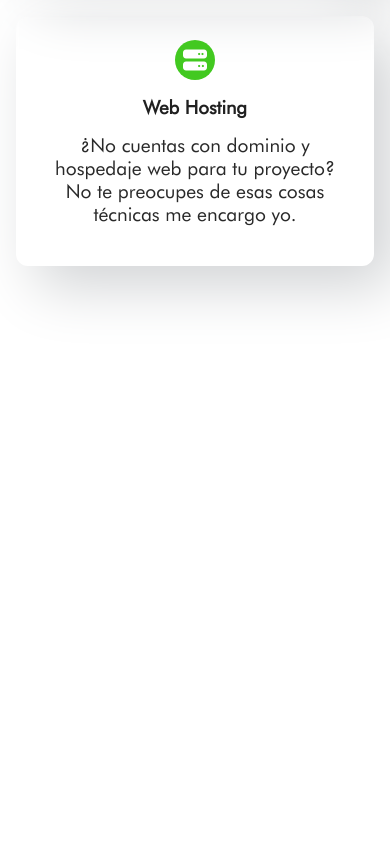
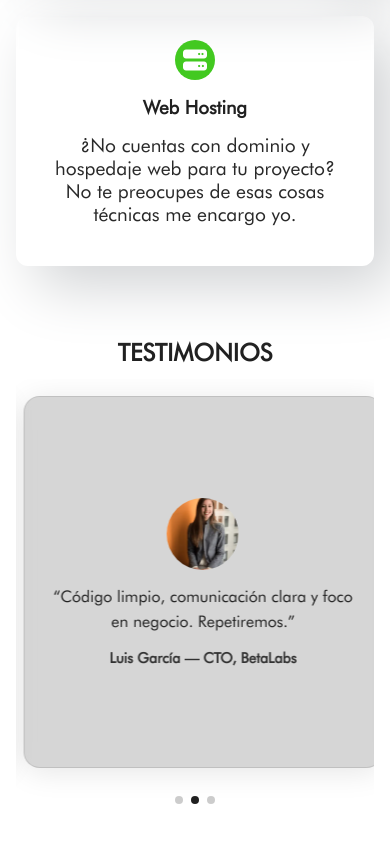
Before and after one commit to plunkydev/davidrosalesplunky, a website built with webpack: page src/template.html in a window 390 px wide. Shown: the part 3971-4815 px from the top of the page. Built offline with nearby package versions, Linux system fonts and the light colour scheme.

Commit message:
feat(testimonials): Swiper como módulo + sección y estilos responsive; init en index; cache-busting de íconos/OG

```diff
--- a/package.json
+++ b/package.json
@@ -43,5 +43,8 @@
     "webpack-cli": "^5.1.4",
     "webpack-dev-server": "^5.0.4",
     "webpack-merge": "^5.8.0"
+  },
+  "dependencies": {
+    "swiper": "^11.2.10"
   }
 }
--- /dev/null
+++ b/src/components/testimonials.js
@@ -0,0 +1,82 @@
+// src/components/testimonials.js
+import Swiper from 'swiper';
+import { Navigation, Pagination, A11y, Autoplay } from 'swiper/modules';
+
+// CSS de Swiper (queda encapsulado en este módulo)
+import 'swiper/css';
+import 'swiper/css/navigation';
+import 'swiper/css/pagination';
+
+// Importa tus imágenes para que Webpack las emita
+import t1 from '../assets/testimonial-1.webp';
+import t2 from '../assets/testimonial-2.webp';
+import t3 from '../assets/testimonial-3.webp';
+
+// Datos por defecto (puedes pasarlos desde fuera si quieres)
+const DEFAULT_ITEMS = [
+    {
+        img: t1,
+        nombre: 'Ana Pérez',
+        cargo: 'CEO, Acme Co.',
+        texto: 'David nos ayudó a lanzar rápido y con excelente rendimiento. 100% recomendado.'
+    },
+    {
+        img: t2,
+        nombre: 'Luis García',
+        cargo: 'CTO, BetaLabs',
+        texto: 'Código limpio, comunicación clara y foco en negocio. Repetiremos.'
+    },
+    {
+        img: t3,
+        nombre: 'María López',
+        cargo: 'Founder, Creativa',
+        texto: 'Superó expectativas en SEO y WPO. Entrega a tiempo.'
+    }
+];
+
+/**
+ * Inicializa el carrusel de testimonios.
+ * @param {Object} options
+ * @param {string} [options.root='.testimonials-swiper'] - selector del contenedor Swiper
+ * @param {Array} [options.items=DEFAULT_ITEMS] - lista de testimonios {img,nombre,cargo,texto}
+ */
+export function initTestimonials({ root = '.testimonials-swiper', items = DEFAULT_ITEMS } = {}) {
+    const rootEl = document.querySelector(root);
+    if (!rootEl) return; // no hay contenedor, no hacemos nada
+
+    const wrapper = rootEl.querySelector('.swiper-wrapper');
+    if (!wrapper) return;
+
+    // Inyecta slides
+    items.forEach(({ img, nombre, cargo, texto }) => {
+        const slide = document.createElement('div');
+        slide.className = 'swiper-slide';
+        slide.innerHTML = `
+      <figure class="t-card">
+        <img class="t-avatar" src="${img}" alt="Foto de ${nombre}" loading="lazy" width="96" height="96">
+        <blockquote class="t-quote">“${texto}”</blockquote>
+        <figcaption class="t-meta">${nombre} — <span>${cargo}</span></figcaption>
+      </figure>
+    `;
+        wrapper.appendChild(slide);
+    });
+
+    // Inicializa Swiper
+    // (opciones sensatas para testimonios; ajusta a tu gusto)
+    return new Swiper(root, {
+        modules: [Navigation, Pagination, A11y, Autoplay],
+        loop: true,
+        slidesPerView: 1,
+        speed: 1000, // duración de la transición (ms)
+        spaceBetween: 16,
+        autoplay: { delay: 6000, pauseOnMouseEnter: true, disableOnInteraction: false },
+        pagination: { el: '.testimonials-pagination', clickable: true },
+        navigation: { nextEl: '.testimonials-next', prevEl: '.testimonials-prev' },
+        a11y: { enabled: true },
+        navigation: { enabled: false, nextEl: '.testimonials-next', prevEl: '.testimonials-prev' },
+        breakpoints: {
+            640: { slidesPerView: 1, navigation: { enabled: false } },
+            900: { slidesPerView: 1, navigation: { enabled: true } }
+        },
+    });
+}
--- a/src/index.js
+++ b/src/index.js
@@ -3,6 +3,7 @@ import { frames } from './data/api-images'
 import { igualarAltura } from './utils/heroIgualarAltura'
 import { updateImgHego } from './utils/updateImageHero'
 import { nav } from './components/nav'
+import { initTestimonials } from './components/testimonials';
 // Importes “fantasma” para que Webpack EMITA los 3 assets críticos
 // (el HTML los referencia con nombre fijo; aquí solo forzamos su inclusión en el build)
 import './assets/icons/favicon.ico'
@@ -22,6 +23,7 @@ const bgSkills = document.querySelector('.bg-img');
 const bars = document.querySelectorAll('.progress-bar');
 let lastScroll = 0;
 window.onload = () => {
+    initTestimonials();
     imgHero.src = frames[0];
     bgSkills.src = bgImgSkills;
     if ('scrollRestoration' in history) {
--- a/src/style.css
+++ b/src/style.css
@@ -46,6 +46,7 @@
   --font-color-claro: #292929;
   --nav-height: 55px;
 }
+
 html {
   scroll-behavior: smooth;
 }
@@ -55,9 +56,16 @@ body {
   color: var(--font-color-medio);
   min-height: 9000px;
 }
-h1, h2, h3, h4, h5, h6 {
+
+h1,
+h2,
+h3,
+h4,
+h5,
+h6 {
   font-family: var(--secondary-font);
 }
+
 p {
   font-family: var(--secondary-font);
 }
@@ -106,7 +114,7 @@ p {
   z-index: -1;
 }
 
-.hero-content > div {
+.hero-content>div {
   display: flex;
   flex-direction: column;
   justify-content: center;
@@ -114,12 +122,12 @@ p {
   text-align: center;
 }
 
-.hero-content > div > h1 {
+.hero-content>div>h1 {
   font-size: clamp(1rem, 4vw, 3.5rem);
   font-family: "FutuBk", sans-serif;
 }
 
-.hero-content > div > p {
+.hero-content>div>p {
   font-size: clamp(0.7rem, 2vw, 1.25rem);
   margin: 0 0.5rem 2rem 0;
   color: #fff;
@@ -137,7 +145,8 @@ p {
   font-weight: 600;
   font-size: clamp(0.8rem, 2vw, 1rem);
   transition: color 0.3s ease;
-  z-index: 1; /* para que el texto quede por encima */
+  z-index: 1;
+  /* para que el texto quede por encima */
 }
 
 /* pseudo-elemento para el efecto */
@@ -148,11 +157,13 @@ p {
   bottom: 0;
   width: 100%;
   height: 100%;
-  background: #42c920; /* verde hover */
+  background: #42c920;
+  /* verde hover */
   transform: scaleY(0);
   transform-origin: bottom;
   transition: transform 0.3s ease;
-  z-index: -1; /* detrás del texto */
+  z-index: -1;
+  /* detrás del texto */
 }
 
 /* hover: activa la animación */
@@ -162,7 +173,8 @@ p {
 
 /* opcional: cambio de color del texto en hover */
 .btn-cta:hover {
-  color: #fff; /* mantiene blanco o ponlo negro si prefieres contraste */
+  color: #fff;
+  /* mantiene blanco o ponlo negro si prefieres contraste */
 }
 
 /* Fin Estilos para el encabezado ---------------------------------------------------------------*/
@@ -186,14 +198,19 @@ p {
 }
 
 .nav-flotante.top {
-  transform: translateY(0); /* sube al top */
+  transform: translateY(0);
+  /* sube al top */
 }
 
 .logo img {
-  height: auto;              /* mantiene proporción */
-  max-height: 2.5rem;          /* controla el alto máximo */
-  width: auto;               /* evita distorsión */
-  display: block;            /* quita espacios extra */
+  height: auto;
+  /* mantiene proporción */
+  max-height: 2.5rem;
+  /* controla el alto máximo */
+  width: auto;
+  /* evita distorsión */
+  display: block;
+  /* quita espacios extra */
 }
 
 /* Hamburguesa */
@@ -303,7 +320,8 @@ p {
   transform: scaleY(0);
   transform-origin: bottom;
   transition: transform 0.4s ease;
-  z-index: -1; /* va detrás del texto */
+  z-index: -1;
+  /* va detrás del texto */
 }
 
 /* hover: activa la animación */
@@ -343,6 +361,7 @@ p {
     font-size: 1rem;
   }
 }
+
 /* Fin Estilos para el nav ---------------------------------------------------------------*/
 /*Estilos para el encabezado del about ---------------------------------------------------------------*/
 
@@ -350,7 +369,7 @@ p {
   padding: clamp(1rem, 5vw, 5rem);
   max-width: 1200px;
   margin: auto;
-  text-align:justify;
+  text-align: justify;
   font-size: clamp(0.8rem, 2vw, 1.25rem);
   line-height: 1.5;
 }
@@ -358,7 +377,8 @@ p {
 /*Fin Estilos para el encabezado del about ---------------------------------------------------------------*/
 /*Estilos para el encabezado skills ---------------------------------------------------------------*/
 .sectionSkills {
-  position: relative; /* necesario para contener el fondo */
+  position: relative;
+  /* necesario para contener el fondo */
   width: 100%;
   padding: clamp(1rem, 5vw, 5rem);
   max-width: 2400px;
@@ -367,7 +387,8 @@ p {
   font-size: clamp(0.8rem, 2vw, 1.25rem);
   line-height: 1.5;
   color: #fff;
-  overflow: hidden; /* evita que la img se desborde */
+  overflow: hidden;
+  /* evita que la img se desborde */
 }
 
 .sectionSkills .bg-img {
@@ -376,13 +397,17 @@ p {
   left: 0;
   width: 100%;
   height: 100%;
-  object-fit: cover;  /* se comporta como background-size: cover */
-  object-position: center; /* equivalente a background-position */
-  z-index: -1; /* manda la imagen detrás del contenido */
+  object-fit: cover;
+  /* se comporta como background-size: cover */
+  object-position: center;
+  /* equivalente a background-position */
+  z-index: -1;
+  /* manda la imagen detrás del contenido */
 }
 
 .skills-container {
-  position: relative; /* asegura que el contenido quede por encima */
+  position: relative;
+  /* asegura que el contenido quede por encima */
   z-index: 1;
   margin: auto;
   padding: 20px;
@@ -461,11 +486,13 @@ p {
     grid-template-columns: 1fr;
   }
 }
+
 @media (min-width: 768px) and (max-width: 1023px) {
   .servicios-grid {
     grid-template-columns: repeat(2, 1fr);
   }
 }
+
 @media (min-width: 1024px) {
   .servicios-grid {
     grid-template-columns: repeat(3, 1fr);
@@ -477,10 +504,11 @@ p {
   background: #fff;
   padding: 1.5rem;
   border-radius: 12px;
-  box-shadow:  20px 20px 60px #d0d2d4,
+  box-shadow: 20px 20px 60px #d0d2d4,
     -20px -20px 60px #ffffff;
   background-color: rgba(207, 206, 242, 0);
-  -webkit-backdrop-filter: blur(3px); /* Add this line to support Safari 9+, Safari on iOS 9+ */
+  -webkit-backdrop-filter: blur(3px);
+  /* Add this line to support Safari 9+, Safari on iOS 9+ */
   backdrop-filter: blur(3px);
   display: flex;
   flex-direction: column;
@@ -488,10 +516,11 @@ p {
 }
 
 .servicio:hover {
-  box-shadow:  20px 20px 60px #d0d2d4,
+  box-shadow: 20px 20px 60px #d0d2d4,
     -20px -20px 60px #ffffff;
   background: linear-gradient(145deg, #dddee0b7, #ffffff76);
-  -webkit-backdrop-filter: blur(3px); /* Add this line to support Safari 9+, Safari on iOS 9+ */
+  -webkit-backdrop-filter: blur(3px);
+  /* Add this line to support Safari 9+, Safari on iOS 9+ */
   backdrop-filter: blur(3px);
   transition: box-shadow 0.3s ease, background-color 0.3s ease;
 }
@@ -502,7 +531,8 @@ p {
   height: 2.5rem;
   margin-bottom: 1rem;
   border-radius: 50%;
-  background: var(--verde-matrix); /* color base del círculo */
+  background: var(--verde-matrix);
+  /* color base del círculo */
   display: flex;
   align-items: center;
   justify-content: center;
@@ -515,3 +545,80 @@ p {
 
 
 /*Fin Estilos para el encabezado del servicios ---------------------------------------------------------------*/
+/* ===== Testimonios (responsive) ========================================= */
+.testimonials{
+  /* Color Swiper (flechas/paginación) scoped a la sección */
+  --swiper-theme-color: var(--font-color-medio);
+  padding: clamp(24px, 6vw, 56px) 1rem;
+}
+
+.testimonials h2{
+  text-align: center;
+  margin-bottom: clamp(12px, 2vw, 20px);
+}
+
+.testimonials .swiper{
+  width: min(100%, 1200px);
+  margin-inline: auto;
+  padding-block: clamp(8px, 2vh, 20px) clamp(24px, 6vh, 48px);
+}
+
+/* Centra cada slide (no uses la regla global de .swiper-slide) */
+.testimonials .swiper-slide{ display: grid; place-items: center; }
+
+/* Card fluida en ancho y con alto mínimo responsivo + centrado vertical */
+.t-card{
+  width: clamp(320px, 92vw, 768px);
+  min-height: clamp(280px, 44vh, 520px);
+  background: rgba(0, 0, 0, .16);
+  color: var(--font-color-medio);
+  border-radius: 16px;
+  padding: clamp(16px, 3.5vw, 28px) clamp(18px, 4vw, 36px);
+  box-shadow: 0 4px 30px rgba(0,0,0,.1);
+  -webkit-backdrop-filter: blur(6px);
+  backdrop-filter: blur(6px);
+  border: .1px solid rgba(0,0,0,.1);
+  margin-inline: auto;
+
+  display: flex;
+  flex-direction: column;
+  justify-content: center;   /* centra vertical */
+  align-items: center;       /* centra horizontal */
+  gap: clamp(8px, 2vh, 14px);
+  text-align: center;
+}
+
+/* Elementos internos escalables */
+.t-avatar{
+  width: clamp(72px, 10vw, 112px);
+  height: clamp(72px, 10vw, 112px);
+  border-radius: 50%;
+  object-fit: cover;
+  display: block;            /* evita espacio de línea */
+}
+.t-quote{ font-size: clamp(1rem, 2.1vw, 1.25rem); line-height: 1.6; margin: 0; }
+.t-meta { font-weight: 600; font-size: clamp(.9rem, 1.7vw, 1rem); opacity: .9; margin: 0; }
+
+/* Controles */
+.swiper-button-prev,
+.swiper-button-next{
+  width: 44px; height: 44px; /* objetivo táctil mínimo */
+  padding: 1.5rem;
+  border-radius: 50%;
+  background: linear-gradient(145deg, #ffffff, #e6e6e6);
+  box-shadow: 24px 24px 49px #c9c9c9, -24px -24px 49px #ffffff;
+  border: none;
+}
+.swiper-button-next::after,
+.swiper-button-prev::after{ color: var(--font-color-medio); }
+
+/* Paginación */
+.swiper-pagination-bullet{ background: var(--font-color-medio); opacity: .35; }
+.swiper-pagination-bullet-active{ opacity: 1; }
+
+/* Ocultar flechas en móvil (además de desactivarlas en el módulo) */
+@media (max-width: 965px){
+  .testimonials-prev,
+  .testimonials-next{ display: none !important; }
+}
+/* ======================================================================= */
--- a/src/template.html
+++ b/src/template.html
@@ -212,6 +212,18 @@
         </div>
       </div>
     </section>
+    <section id="testimonial" class="testimonials">
+      <h2>TESTIMONIOS</h2>
+
+      <div class="swiper testimonials-swiper">
+        <div class="swiper-wrapper"></div>
+
+        <!-- Controles -->
+        <div class="swiper-pagination testimonials-pagination"></div>
+        <button type="button" class="swiper-button-prev testimonials-prev" aria-label="Anterior"></button>
+        <button type="button" class="swiper-button-next testimonials-next" aria-label="Siguiente"></button>
+      </div>
+    </section>
   </main>
 </body>
 
```
Also changed, not shown: 1 other file. Lines whose indentation alone changed are shown as unchanged.
